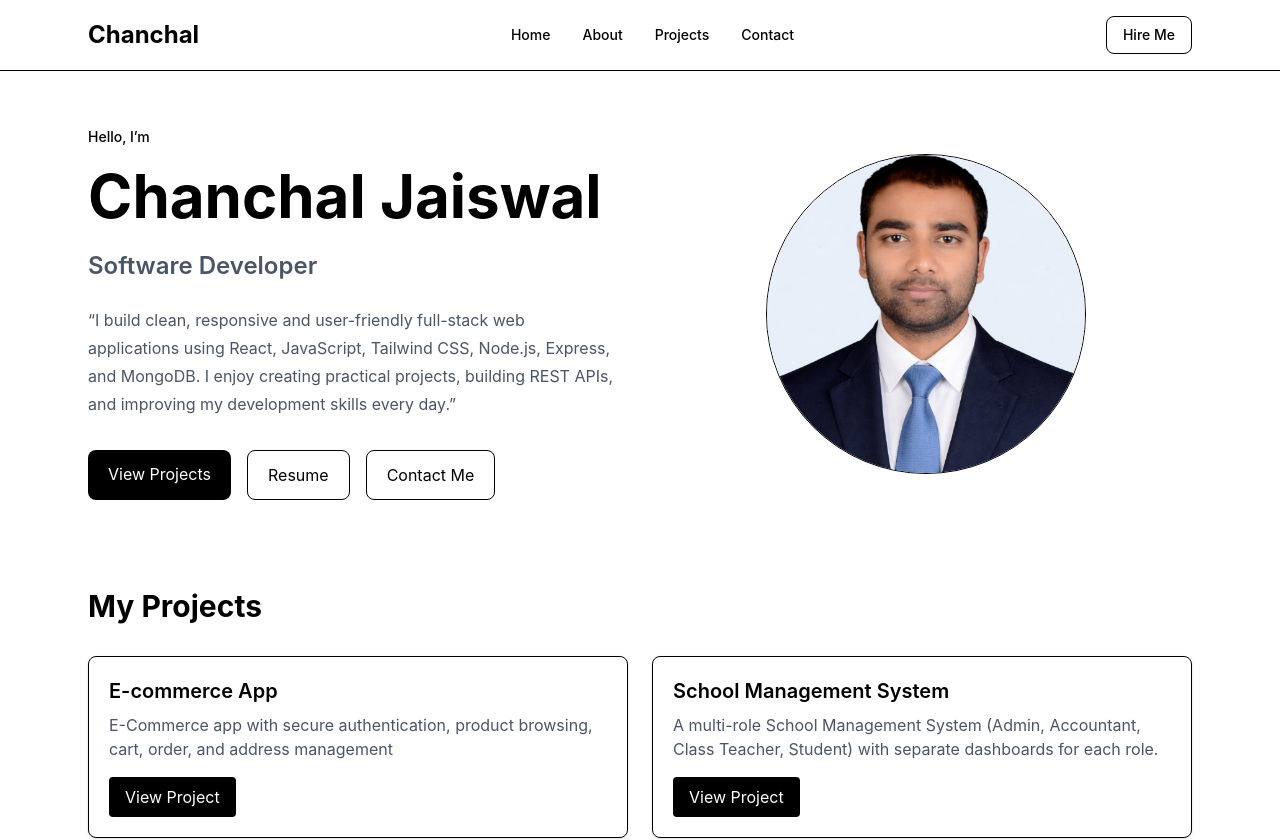
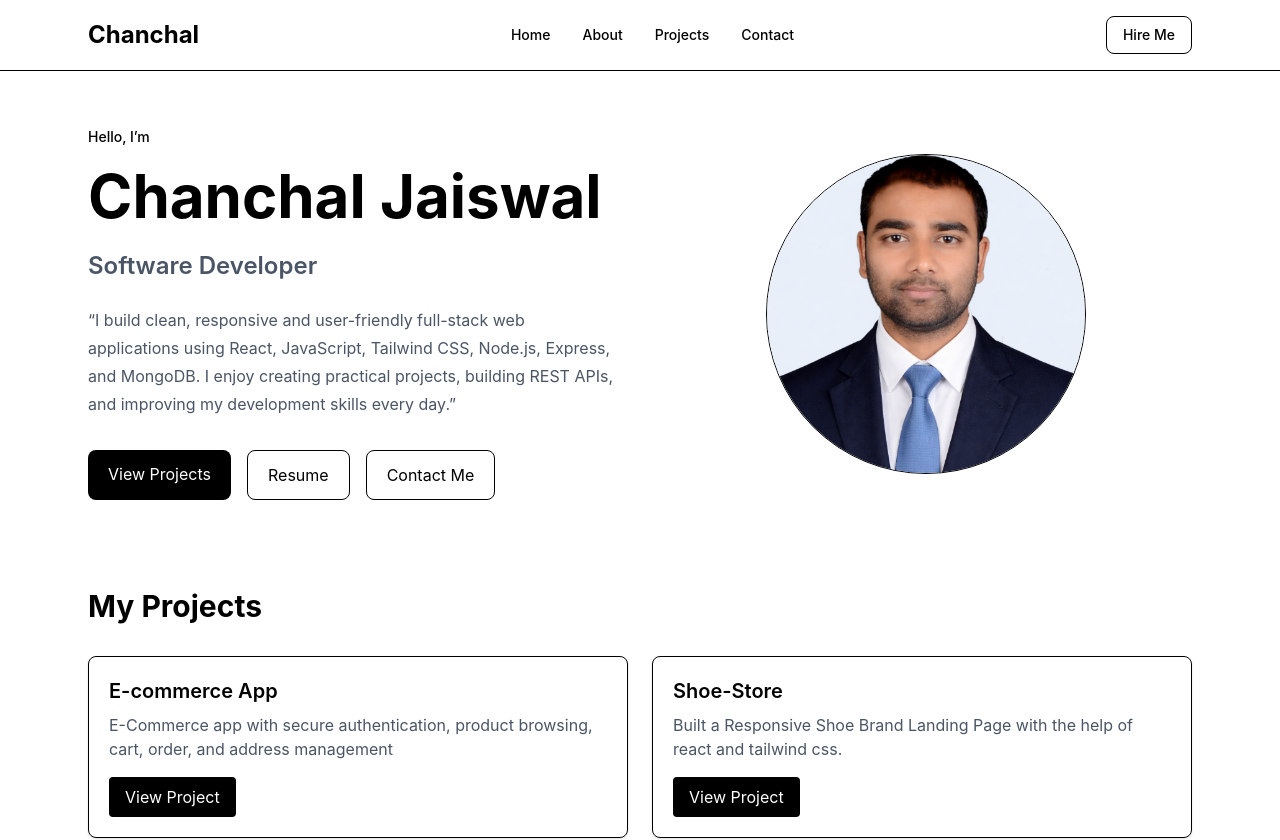
Before and after one commit to chanchaljai/react-portfolio, a React (Vite) app: page / in a window 1280 px wide. Shown: the top 840 px of the page. Built offline with nearby package versions, Linux system fonts and the light colour scheme.

Commit message:
shoe-store

```diff
--- a/src/components/Projects.jsx
+++ b/src/components/Projects.jsx
@@ -10,10 +10,10 @@ const projects = [
   },
   {
     id: 2,
-    title: "School Management System",
+    title: "Shoe-Store",
      description:
-    "A multi-role School Management System (Admin, Accountant, Class Teacher, Student) with separate dashboards for each role.",
-    link: "https://school-frontend-orpin.vercel.app/",
+      "Built a Responsive Shoe Brand Landing Page with the help of react and tailwind css.",
+    link: "https://shoe-brand-mu.vercel.app/",
   },
   {
     id: 3,
```
